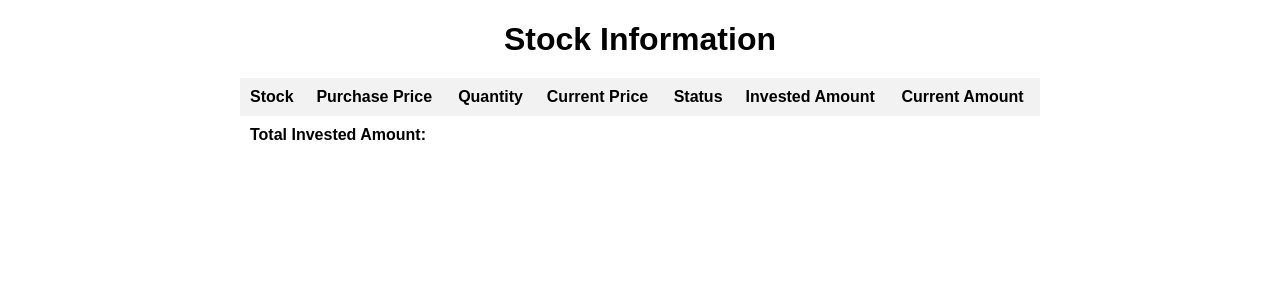
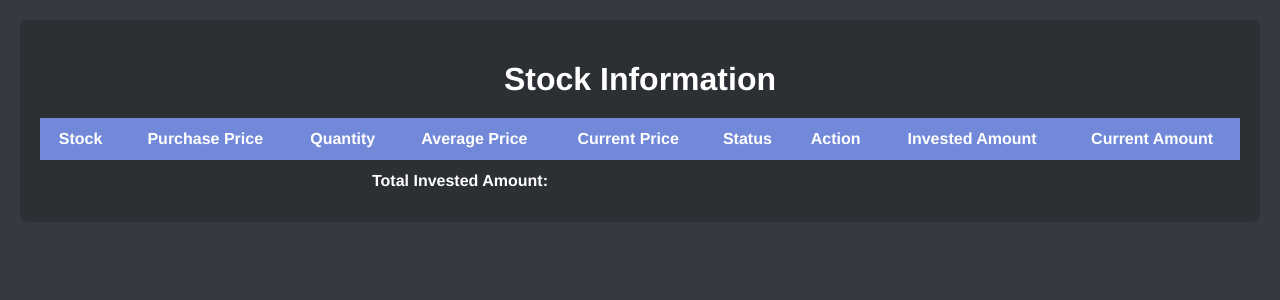
Before and after one commit to Remsy2027/Kabir_Stocks, a Flask app: template templates/stock_information.html in a window 1280 px wide. Shown: the top 300 px of the page. Run offline with Flask 3, Linux system fonts and the light colour scheme; the template is opened without the code that fills it, so the values that code supplies are empty.

Commit message:
Update Some Code

```diff
--- a/app.py
+++ b/app.py
@@ -5,47 +5,55 @@ app = Flask(__name__)
 
 b = BSE()
 
-# Stocks With Their Company Code
+# Stocks With Their Company Code and Average Price
 stocks = {
     "Symphony Limited": {
         "code": "517385",
         "price": 991,
-        "quantity": 1
+        "quantity": 1,
+        "average_price": 1143.85
     },
     "Restaurant Brands Asia Ltd": {
         "code": "543248",
         "price": 100.09,
-        "quantity": 16
+        "quantity": 16,
+        "average_price": 174.77
     },
     "RELIANCE POWER LTD": {
         "code": "532939",
         "price": 12.47,
-        "quantity": 173
+        "quantity": 173,
+        "average_price": 18.75
     },
     "Jaiprakash Power Ventures Limited": {
         "code": "532627",
         "price": 5.82,
-        "quantity": 600
+        "quantity": 600,
+        "average_price": 8.30
     },
     "PAYTM": {
         "code": "543396",
         "price": 643.05,
-        "quantity": 8
+        "quantity": 8,
+        "average_price": 743.36
     },
     "IIFL Finance Ltd": {
         "code": "532636",
         "price": 484.05,
-        "quantity": 14
+        "quantity": 14,
+        "average_price": 505
     },
     "Sula Vineyards Ltd": {
         "code": "543711",
         "price": 380.40,
-        "quantity": 20
+        "quantity": 20,
+        "average_price": 424.80
     },
     "Adani Green Energy Ltd": {
         "code": "541450",
         "price": 912.12,
-        "quantity": 11
+        "quantity": 11,
+        "average_price": 1126.65
     }
 }
 
@@ -55,11 +63,13 @@ def index():
         stock = request.form['stock']
         purchase_price = float(request.form['purchase_price'])
         quantity = int(request.form['quantity'])
+        average_price = float(request.form['average_price'])  # Added average price input
 
         stocks[stock] = {
             "code": stock,
             "price": purchase_price,
-            "quantity": quantity
+            "quantity": quantity,
+            "average_price": average_price
         }
 
     stock_data = []
@@ -71,6 +81,7 @@ def index():
         code = details["code"]
         purchase_price = details["price"]
         quantity = details["quantity"]
+        average_price = details["average_price"]
 
         quote = b.getQuote(code)
         current_price = float(quote["currentValue"])
@@ -79,13 +90,25 @@ def index():
             profit = int((current_price - purchase_price) * quantity * 1.5)
             color = "green"
             status = f"Profit: {profit}"
+            action = "Wait"
+            action_color = "red"
         elif current_price == purchase_price:
             color = "black"
             status = "No Profit No Loss"
+            action = "Wait"
+            action_color = "red"
+        elif current_price > average_price:
+            profit = int((current_price - purchase_price) * quantity * 1.5)
+            color = "green"
+            status = f"Profit: {profit}"
+            action = "Sell"
+            action_color = "green"
         else:
             loss = int((purchase_price - current_price) * quantity)
             color = "red"
             status = f"Loss: {loss}"
+            action = "Wait"
+            action_color = "red"
 
         invested_amount = purchase_price * quantity
         current_amount = current_price * quantity
@@ -98,8 +121,11 @@ def index():
             "purchase_price": purchase_price,
             "quantity": quantity,
             "current_price": current_price,
+            "average_price": average_price,
             "status": status,
             "color": color,
+            "action": action,
+            "action_color": action_color,
             "invested_amount": invested_amount,
             "current_amount": current_amount
         })
--- a/templates/stock_information.html
+++ b/templates/stock_information.html
@@ -4,8 +4,10 @@
     <title>Stock Information</title>
     <style>
         body {
-            font-family: Arial, sans-serif;
+            font-family: 'Helvetica', 'Arial', sans-serif;
             margin: 20px;
+            background-color: #36393F;
+            color: #FFF;
         }
 
         h1 {
@@ -20,21 +22,31 @@
         }
 
         th, td {
-            padding: 10px;
-            text-align: left;
+            padding: 12px;
+            text-align: center;
         }
 
         th {
-            background-color: #f2f2f2;
+            background-color: #7289DA;
             font-weight: bold;
         }
 
         .profit {
-            color: green;
+            color: #43B581;
         }
 
         .loss {
-            color: red;
+            color: #F04747;
+        }
+
+        .sell {
+            color: #F04747;
+            font-weight: bold;
+        }
+
+        .buy {
+            color: #43B581;
+            font-weight: bold;
         }
 
         .total {
@@ -42,8 +54,36 @@
         }
 
         .container {
-            max-width: 800px;
+            max-width: 1200px;
             margin: 0 auto;
+            background-color: #2C2F33;
+            padding: 20px;
+            border-radius: 8px;
+        }
+
+        /* Responsive Styles */
+        @media screen and (max-width: 600px) {
+            table {
+                font-size: 12px;
+            }
+            th, td {
+                padding: 10px;
+            }
+            h1 {
+                font-size: 24px;
+            }
+        }
+
+        @media screen and (max-width: 400px) {
+            table {
+                font-size: 10px;
+            }
+            th, td {
+                padding: 8px;
+            }
+            h1 {
+                font-size: 20px;
+            }
         }
     </style>
 </head>
@@ -55,8 +95,10 @@
                 <th>Stock</th>
                 <th>Purchase Price</th>
                 <th>Quantity</th>
+                <th>Average Price</th>
                 <th>Current Price</th>
                 <th>Status</th>
+                <th>Action</th>
                 <th>Invested Amount</th>
                 <th>Current Amount</th>
             </tr>
@@ -65,14 +107,16 @@
                 <td>{{ stock.stock }}</td>
                 <td>{{ stock.purchase_price }}</td>
                 <td>{{ stock.quantity }}</td>
+                <td>{{ stock.average_price }}</td>
                 <td>{{ stock.current_price }}</td>
-                <td class="{% if stock.color == 'green' %}profit{% elif stock.color == 'red' %}loss{% endif %}">{{ stock.status }}</td>
+                <td style="color:{{ stock.color }}">{{ stock.status }}</td>
+                <td style="color:{{ stock.action_color }}">{{ stock.action }}</td>
                 <td>{{ stock.invested_amount }}</td>
                 <td>{{ stock.current_amount }}</td>
             </tr>
             {% endfor %}
             <tr>
-                <td class="total" colspan="5">Total Invested Amount:</td>
+                <td class="total" colspan="7">Total Invested Amount:</td>
                 <td class="total">{{ total_invested_amount }}</td>
                 <td class="total">{{ total_current_amount }}</td>
             </tr>
```
